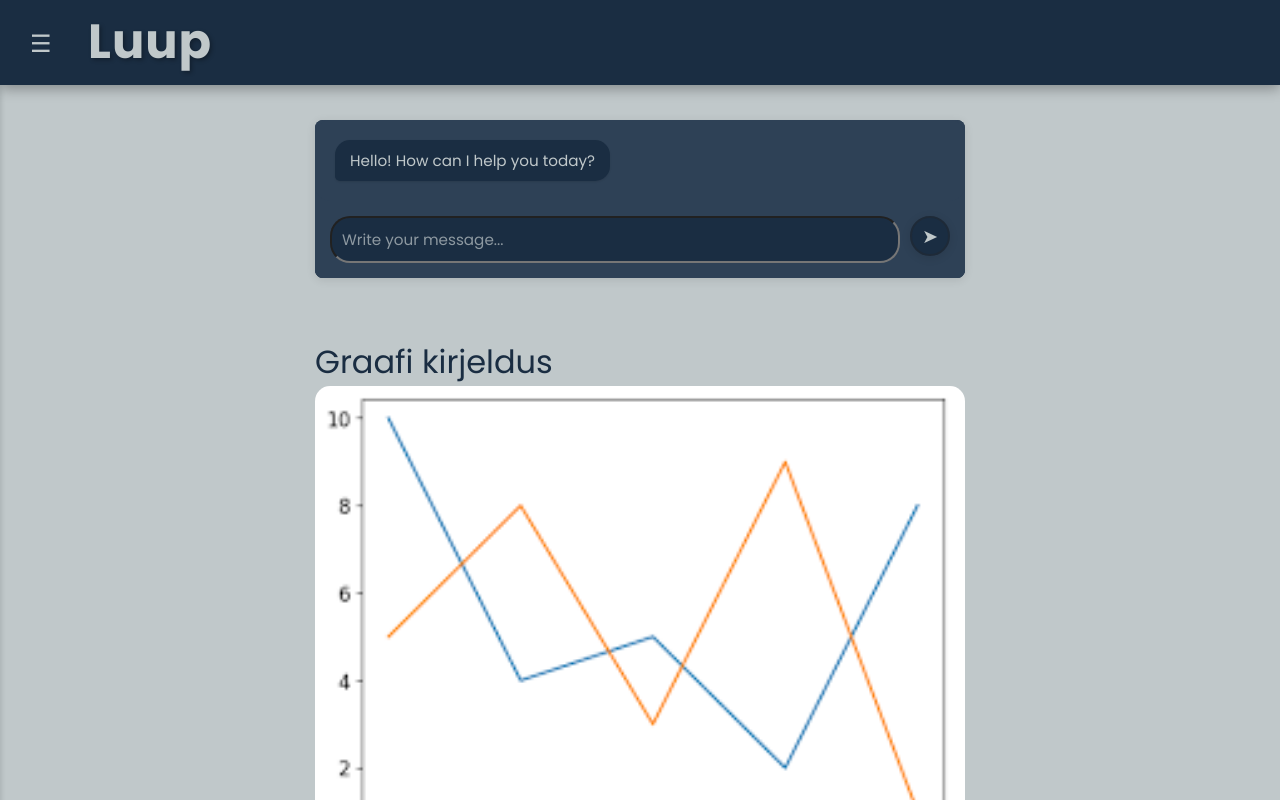
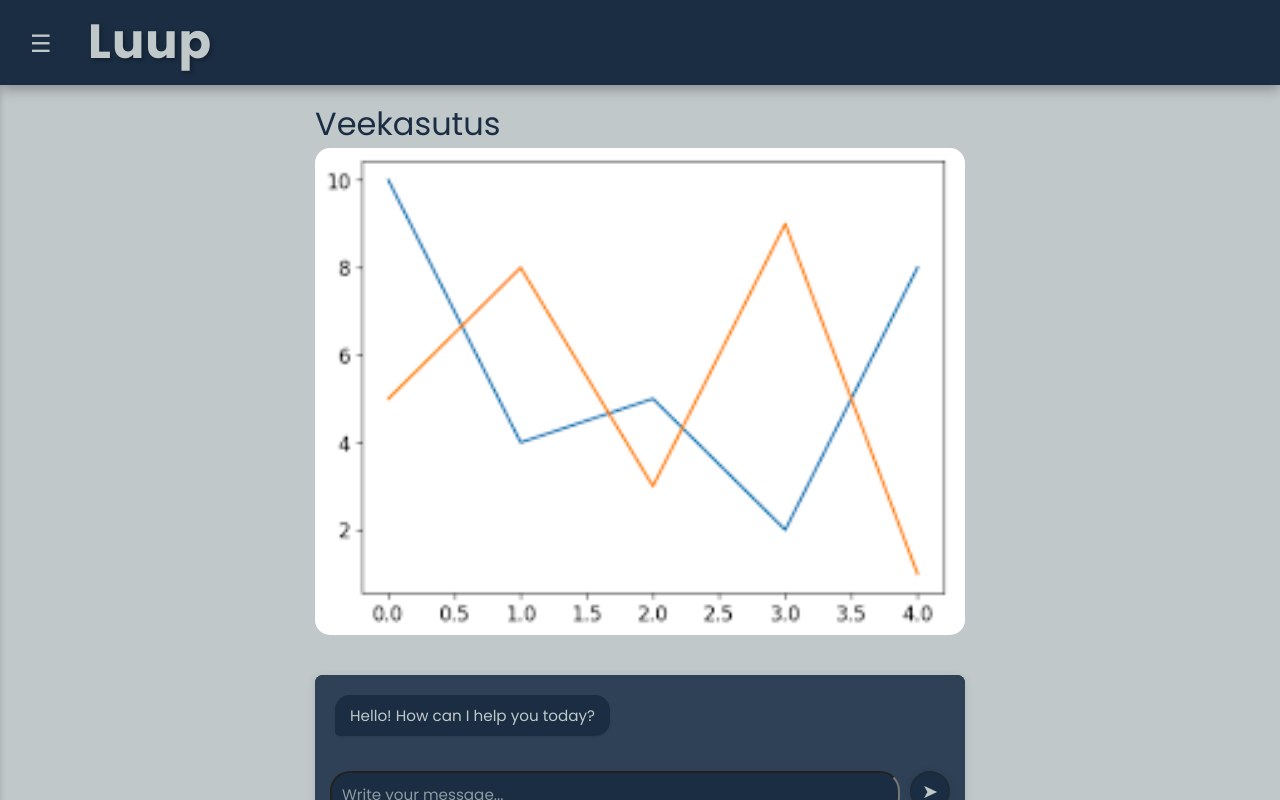
Before and after one commit to OskarMannik/andmetorm2024, a Vue app in the folder frontend/: page /veekasutus in a window 1280 px wide. Shown: the top 800 px of the page. Built offline with nearby package versions, Linux system fonts and the light colour scheme.

Commit message:
fixed chatbox displaying

```diff
--- a/frontend/src/views/VeekasutusView.vue
+++ b/frontend/src/views/VeekasutusView.vue
@@ -1,30 +1,20 @@
 <template>
-  <div class="main-container">
-    <ChatBot ref="chatBot" />
+  <div class="content-container">
     <ImageDisplay
-      title="Graafi kirjeldus"
+      title="Veekasutus"
       imagePath="../../data/image.png"
-      :isVisible="chatBot?.showImage"
     />
   </div>
 </template>
 
 <script setup lang="ts">
-import ChatBot from '../components/ChatBot.vue'
 import ImageDisplay from '../components/ImageDisplay.vue'
-import { ref } from 'vue'
-
-const chatBot = ref()
 </script>
 
 <style scoped>
-.main-container {
+.content-container {
   width: 100%;
-  height: 100%;
-  display: flex;
-  flex-direction: column;
-  align-items: center;
-  gap: 20px;
-  padding: 20px;
+  max-width: 800px;
+  margin: 0 auto;
 }
 </style>
```
